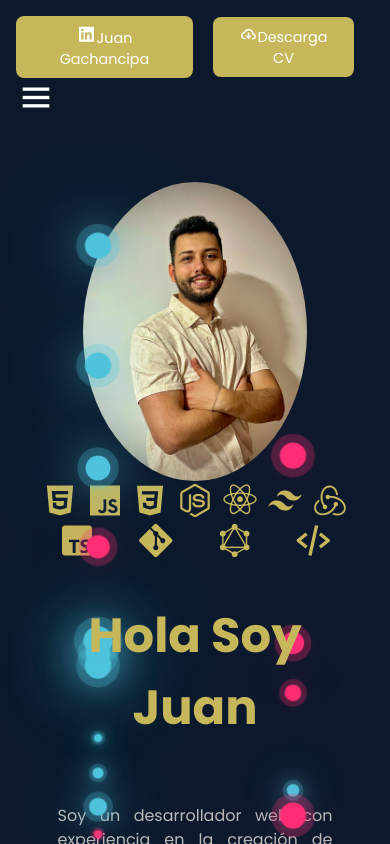
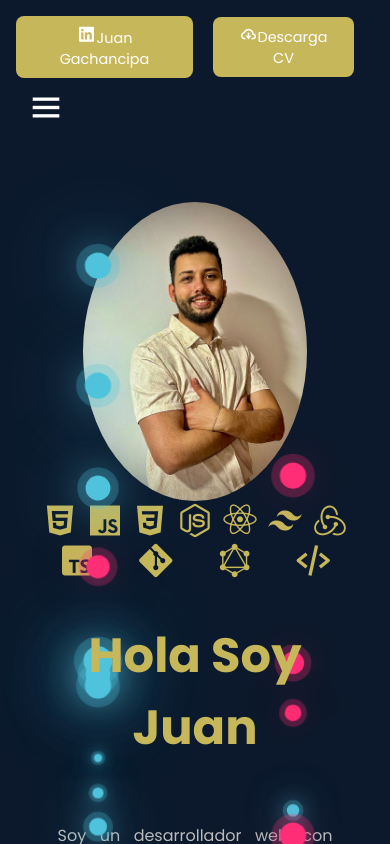
Before and after one commit to JUDAGAPE7/myCVWithReact, a React (Vite) app: page / in a window 390 px wide. Shown: the top 844 px of the page. Built offline with nearby package versions, Linux system fonts and the light colour scheme.

Commit message:
cambio 4

```diff
--- a/src/styles/main.css
+++ b/src/styles/main.css
@@ -211,8 +211,10 @@ header {
   }
 
   .toggle_menu {
-    z-index: 10;
-    display: block; /* Mostrar el botón del menú en dispositivos pequeños */
+    display: block; /* Asegúrate de que esté visible */
+    padding: 10px; /* Aumenta el padding para que sea más fácil de clicar */
+    cursor: pointer;
+    z-index: 10; /* Asegúrate de que esté encima de otros elementos */
   }
 
   .dropdown_menu {
```
